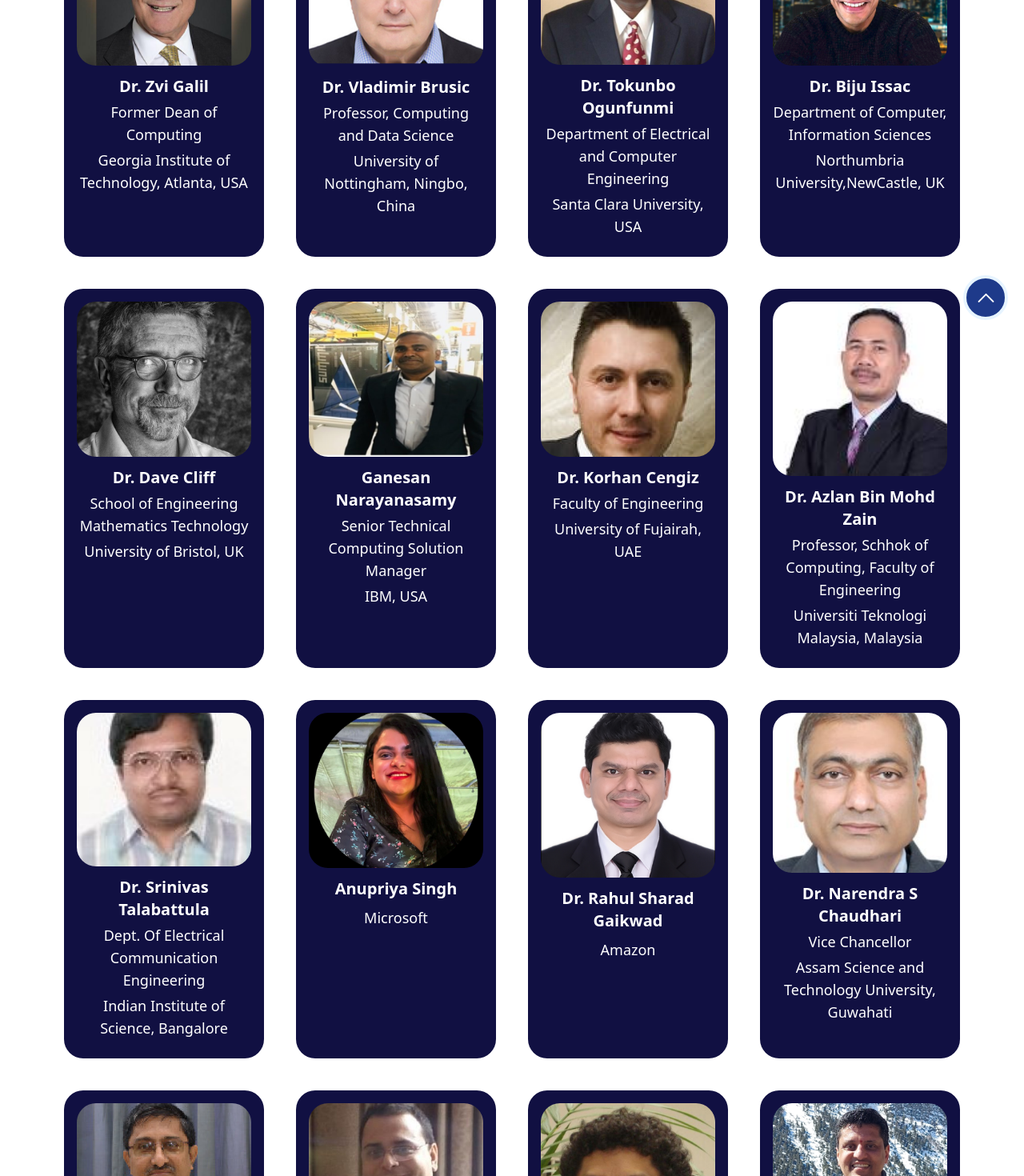
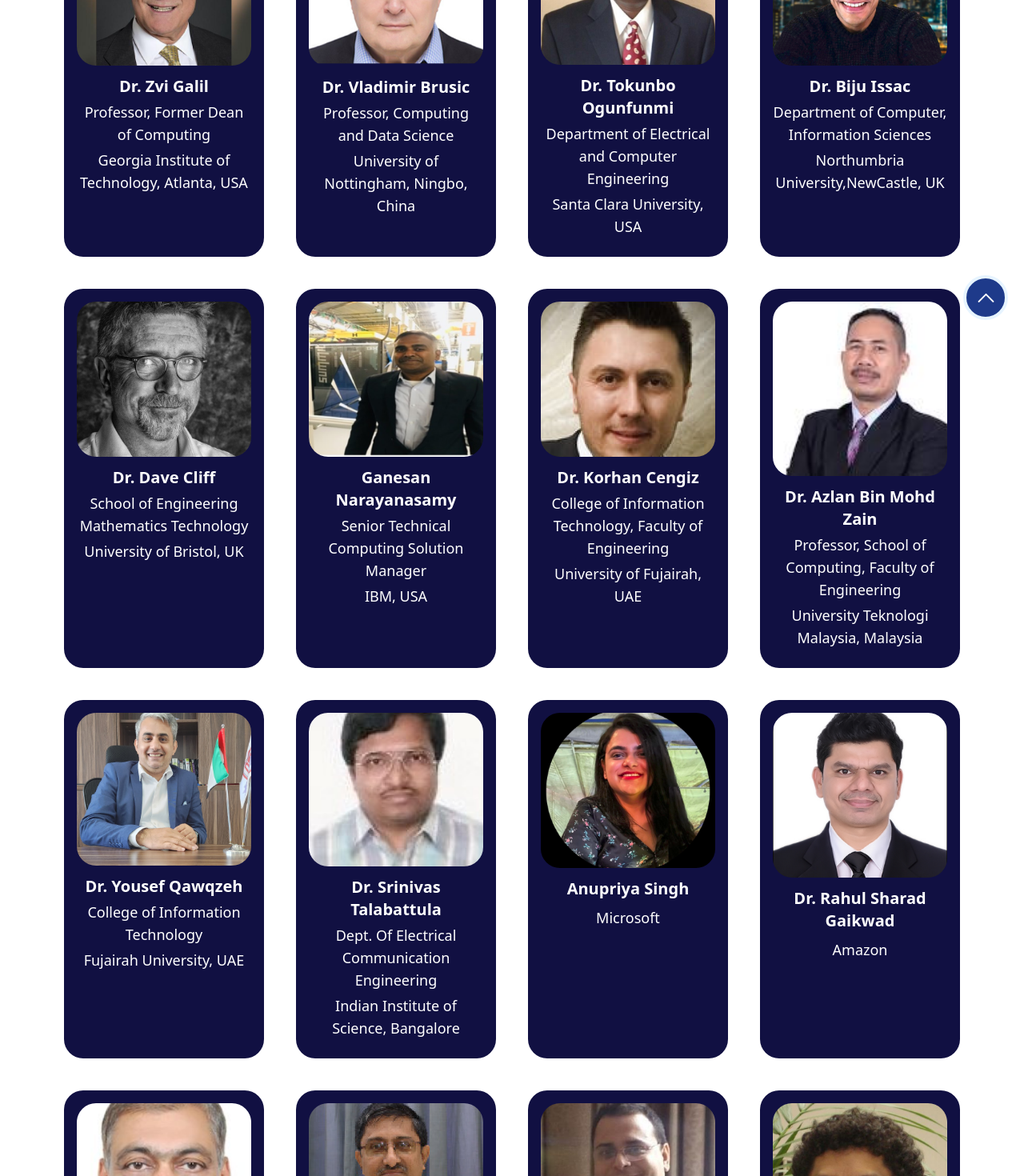
Before and after one commit to Shivd131/icetite-landing-deployed, a Next.js app: page /speakers in a window 1280 px wide. Shown: the part 380-1850 px from the top of the page at 80% size. Built offline with nearby package versions, Linux system fonts and the light colour scheme.

Commit message:
feat: done

```diff
--- a/src/components/speakers/speakerGrid.jsx
+++ b/src/components/speakers/speakerGrid.jsx
@@ -22,13 +22,14 @@ import Saravana from "./../../../public/images/speakers/Saravana.png";
 import Shivashankar from "./../../../public/images/speakers/Shivashankar.png";
 import Shrikanth from "./../../../public/images/speakers/Shrikanth.png";
 import Azlan from "./../../../public/images/speakers/Azlan.png";
+import Yousef from "./../../../public/images/speakers/Yousef.png";
 
 const data = [
   {
     id: 1,
     image: Dr1,
     name: "Dr. Zvi Galil",
-    department: "Former Dean of Computing",
+    department: "Professor, Former Dean of Computing",
     college: "Georgia Institute of Technology, Atlanta, USA",
   },
   {
@@ -70,17 +71,23 @@ const data = [
     id: 6,
     image: Korhan,
     name: "Dr. Korhan Cengiz",
-    department: "Faculty of Engineering",
+    department: "College of Information Technology, Faculty of Engineering",
     college: "University of Fujairah, UAE",
   },
   {
     id: 21,
     image: Azlan,
     name: "Dr. Azlan Bin Mohd Zain",
-    department: "Professor, Schhok of Computing, Faculty of Engineering",
-    college: "Universiti Teknologi Malaysia, Malaysia",
+    department: "Professor, School of Computing, Faculty of Engineering",
+    college: "University Teknologi Malaysia, Malaysia",
   },
-
+  {
+    id: 22,
+    image: Yousef,
+    name: "Dr. Yousef Qawqzeh",
+    department: "College of Information Technology",
+    college: "Fujairah University, UAE",
+  },
   {
     id: 7,
     image: SpeakerImg,
```
Also changed, not shown: ansible-playbook/deploy.yml (deleted, +0 -14 lines), public/images/speakers/Yousef.png (added).
